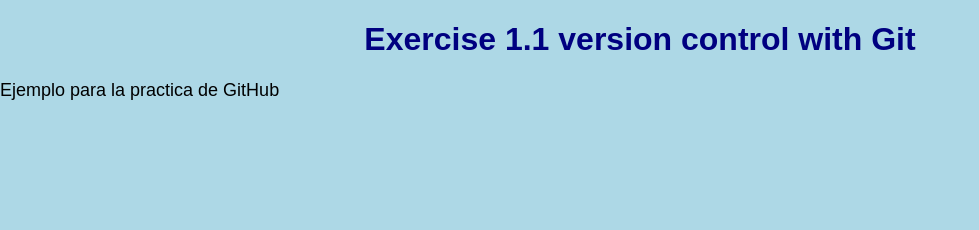
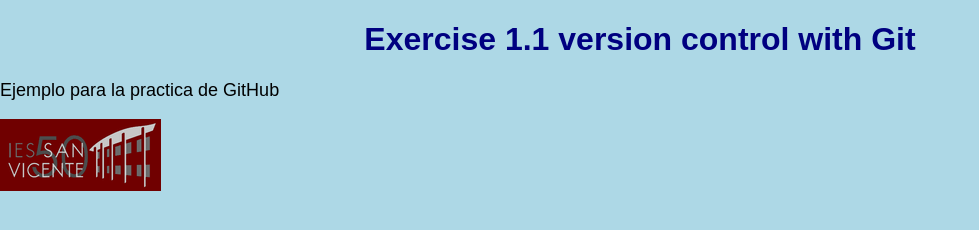
Before and after one commit to NickBullicik/Exercise_Unit5_website, a plain HTML site: page index.html in a window 1280 px wide. Shown: the whole page, without its empty margins (0-979 px from the left). Drawn offline with Linux system fonts and the light colour scheme.

Commit message:
Added first image

```diff
--- a/index.html
+++ b/index.html
@@ -7,6 +7,7 @@
     <body>
         <h1>Exercise 1.1 version control with Git</h1>
         <p>Ejemplo para la practica de GitHub</p>
+        <img src="logo.png" alt="Imagen Logo IES San Vicente">
     </body>
     <footer>
     </footer>
```
Also changed, not shown: logo.png (added).
